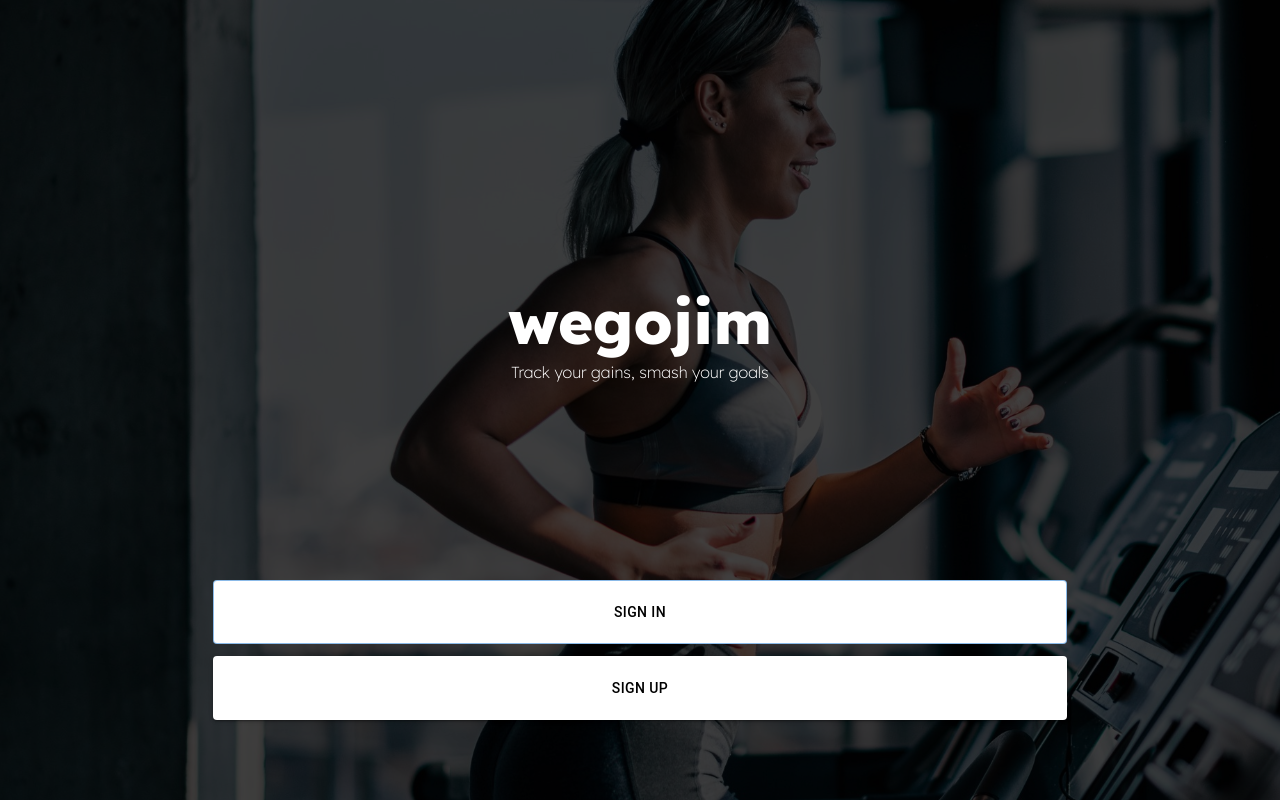
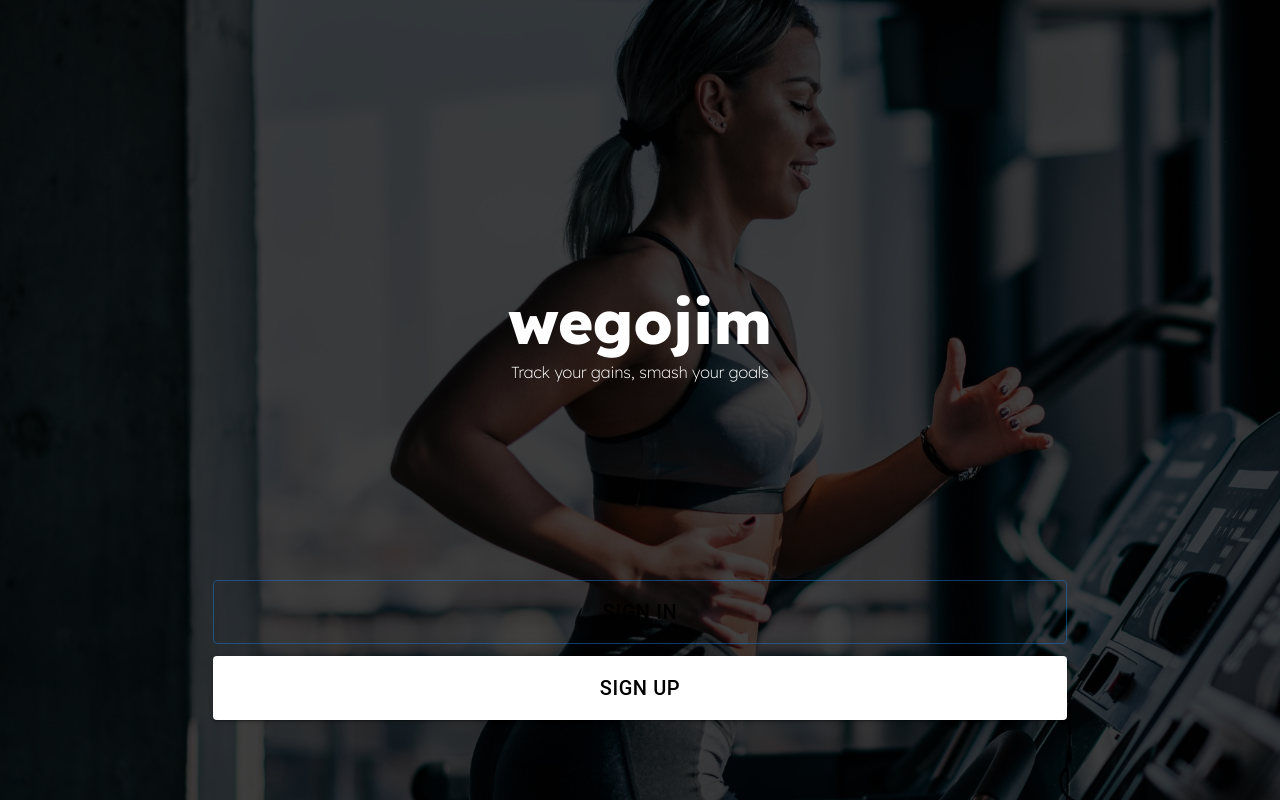
Before and after one commit to TrygveDev/wegojim-next, a Next.js app: page / in a window 1280 px wide. Built offline with nearby package versions, Linux system fonts and the light colour scheme; no server answers.

Commit message:
v4.5 size correct

```diff
--- a/app/page.tsx
+++ b/app/page.tsx
@@ -38,8 +38,9 @@ export default function Home() {
 					variant="outlined"
 					className="text-white border-white h-16 text-lg"
 					sx={{
-						backgroundColor: "white",
+						backgroundColor: "transparent",
 						color: "black",
+						fontSize: "1.25rem",
 						":focus": { border: "1px solid white" },
 					}}
 					onClick={() => router.push("/signin")}
@@ -52,6 +53,7 @@ export default function Home() {
 					sx={{
 						backgroundColor: "white",
 						color: "black",
+						fontSize: "1.25rem",
 						":focus": { backgroundColor: "white" },
 					}}
 					onClick={() => router.push("/signup")}
--- a/app/signin/page.tsx
+++ b/app/signin/page.tsx
@@ -115,6 +115,7 @@ export default function Home() {
 					sx={{
 						backgroundColor: "white",
 						color: "black",
+						fontSize: "1.25rem",
 						":focus": { backgroundColor: "white" },
 					}}
 					onClick={() => {
--- a/app/signup/page.tsx
+++ b/app/signup/page.tsx
@@ -103,6 +103,7 @@ export default function Home() {
 					sx={{
 						backgroundColor: "white",
 						color: "black",
+						fontSize: "1.25rem",
 						":focus": { backgroundColor: "white" },
 					}}
 					onClick={() => {
```
